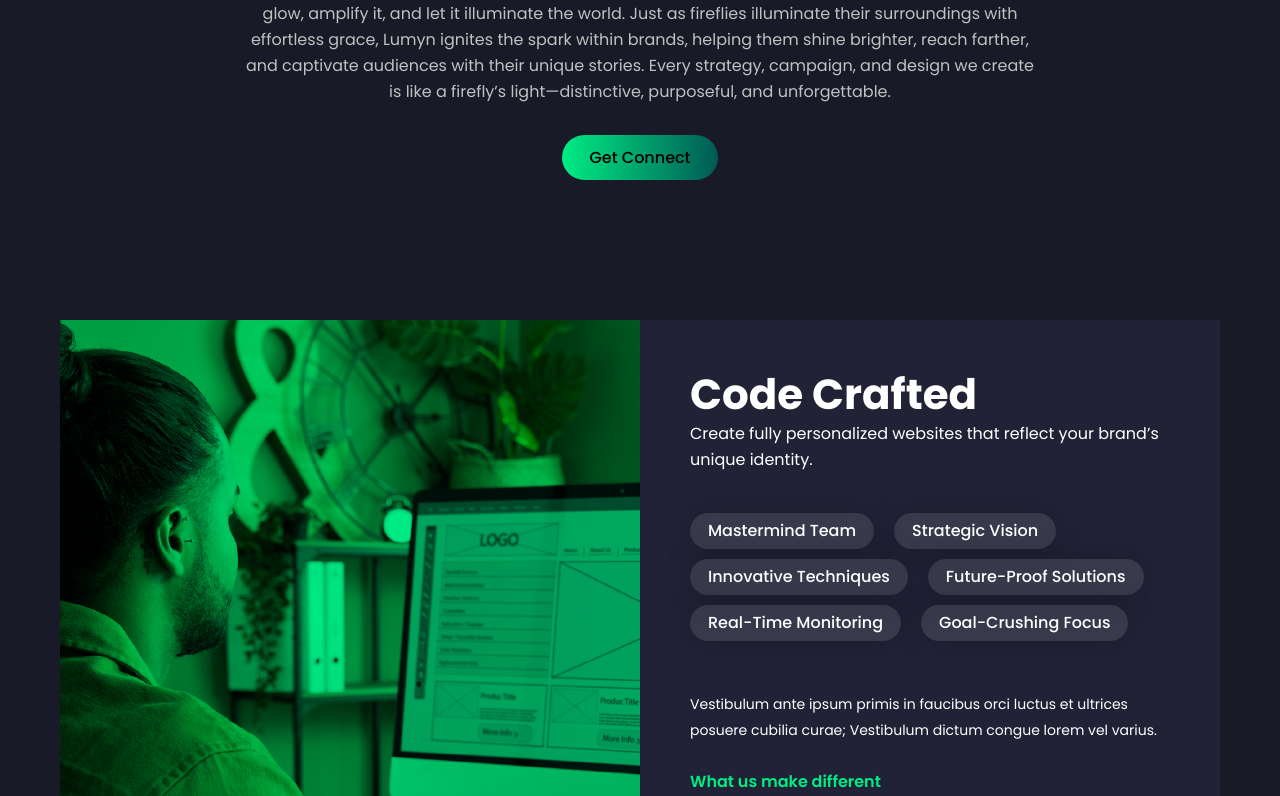
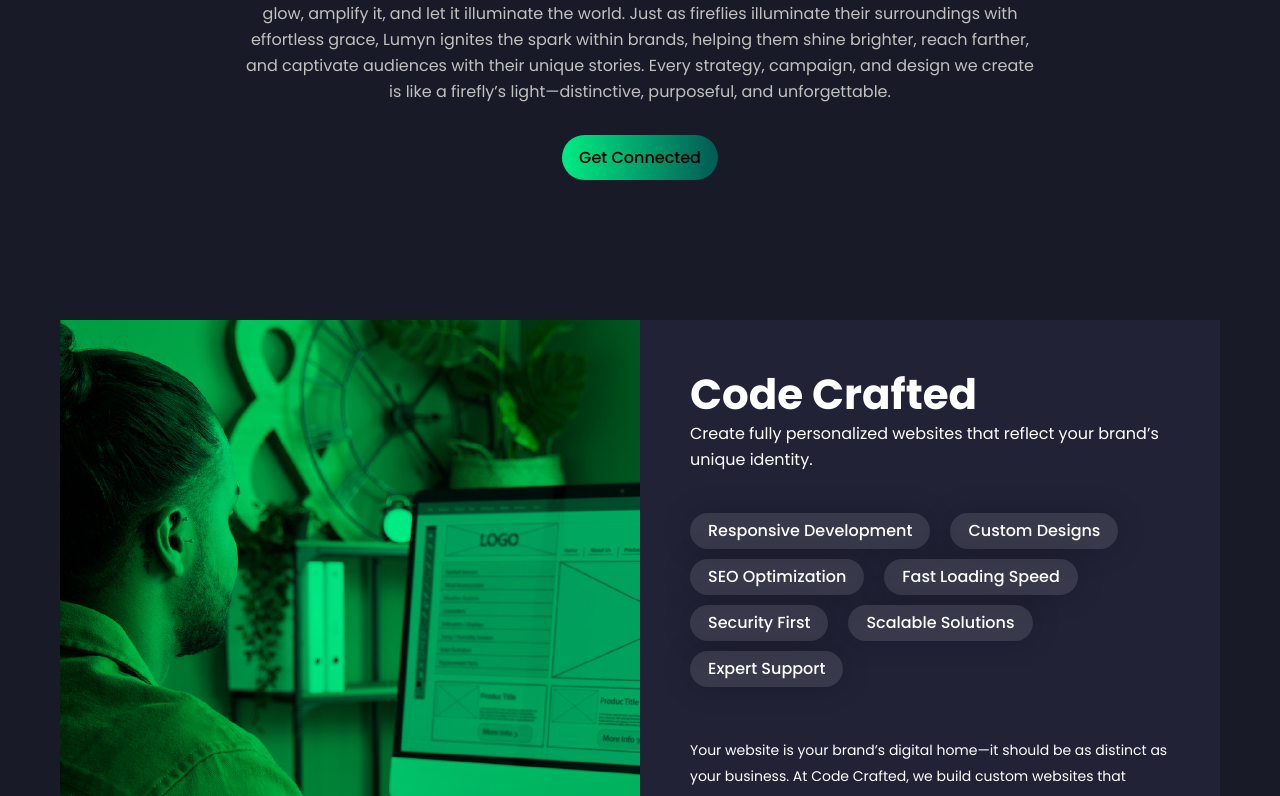
Before and after one commit to vishnutk41/team-lumyn, a Next.js app: page / in a window 1280 px wide. Shown: the part 4104-4900 px from the top of the page. Built offline with nearby package versions, Linux system fonts and the light colour scheme.

Commit message:
button linked

```diff
--- a/src/pages/index.tsx
+++ b/src/pages/index.tsx
@@ -806,7 +806,7 @@ export default function Home() {
                 campaign, and design we create is like a firefly’s
                 light—distinctive, purposeful, and unforgettable.
               </p>
-              <button className="primay_button">Get Connect</button>
+              <button className="primay_button">Get Connected</button>
             </div>
 
             <div className="bottom">
@@ -820,31 +820,35 @@ export default function Home() {
                   </p>
 
                   <div className="container">
-                    <div className="item">Mastermind Team</div>
-                    <div className="item">Strategic Vision</div>
-                    <div className="item">Innovative Techniques</div>
-                    <div className="item">Future-Proof Solutions</div>
-                    <div className="item">Real-Time Monitoring</div>
-                    <div className="item">Goal-Crushing Focus</div>
+                  <div className="item">Responsive Development</div>
+
+                    <div className="item">Custom Designs</div>
+                    <div className="item">SEO Optimization</div>
+                    <div className="item">Fast Loading Speed </div>
+                    <div className="item">Security First </div>
+                    <div className="item">Scalable Solutions</div>
+                    <div className="item">Expert Support </div>
+
                   </div>
                   <p className="mobile text_description">
-                    Vestibulum ante ipsum primis in faucibus orci luctus et
-                    ultrices posuere cubilia curae; Vestibulum dictum congue
-                    lorem vel varius.
+                  Your website is your brand’s digital home—it should be as distinct as your business. At Code Crafted, we build custom websites that reflect your unique identity and align seamlessly with your goals.
                   </p>
-                    <p className="text"> Vestibulum ante ipsum primis in faucibus orci luctus et
-                    ultrices posuere cubilia curae; Vestibulum dictum congue
-                    lorem vel varius.</p>
-                    <p className="sub_head"> What us make different</p>
-                    <p className="text">
+                    <p className="text"> Your website is your brand’s digital home—it should be as distinct as your business. At Code Crafted, we build custom websites that reflect your unique identity and align seamlessly with your goals.</p>
+                    {/* <p className="sub_head"> What us make different</p> */}
+                    {/* <p className="text">
                     Vestibulum ante ipsum primis in faucibus orci luctus et
                     ultrices posuere cubilia curae.
                     <br/>
                     Vestibulum ante ipsum primis in faucibus orci luctus et
                     ultrices posuere cubilia curae; Vestibulum dictum congue
                     lorem vel varius.
-                    </p>
-                  <button className="primay_button">Contact Us</button>
+                    </p> */}
+<button
+  className="primay_button"
+  onClick={() => (window.location.href = 'http://localhost:3000/contact-us')}
+>
+  Contact Us
+</button>
                 </div>
               </div>
             </div>
```
Also changed, not shown: src/pages/podcast.tsx (+11 -15 lines).
